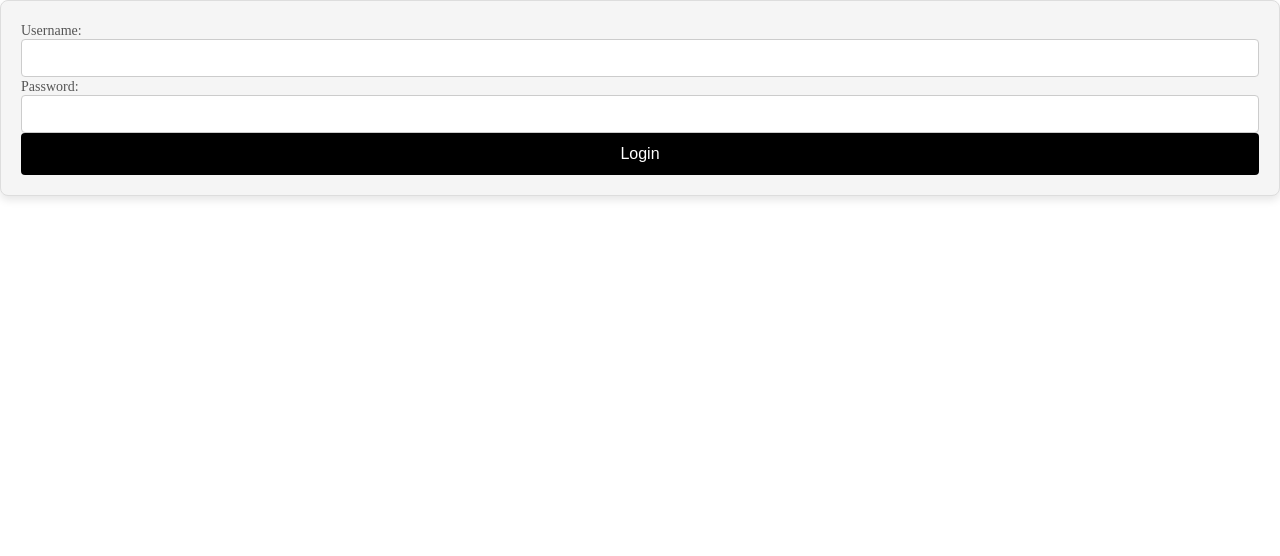
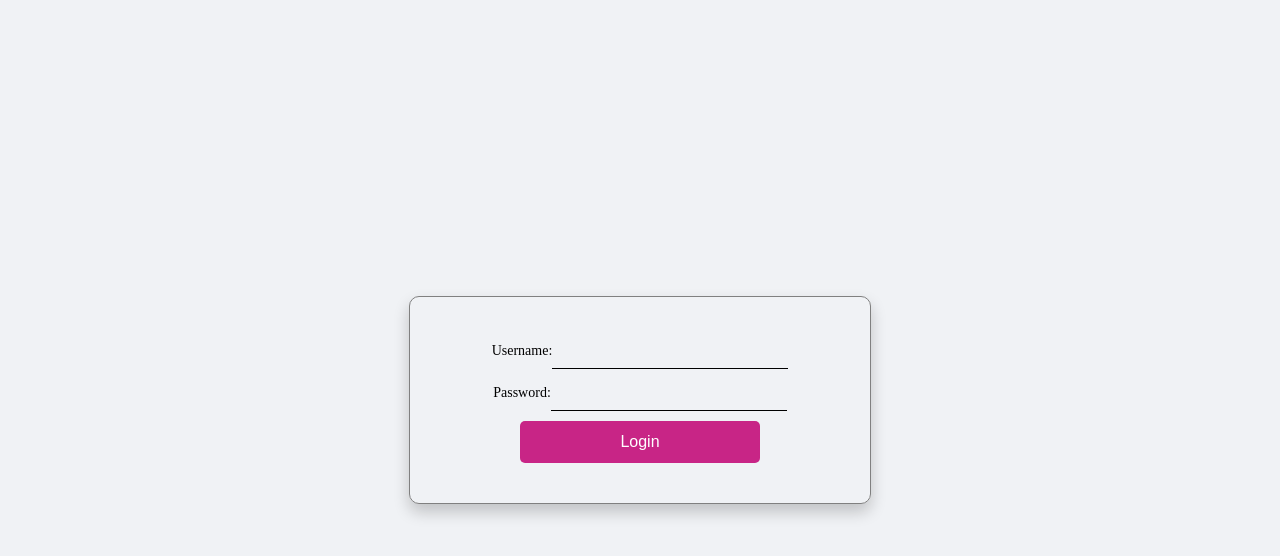
Before and after one commit to KaveriDhore29/SplitMate, an Angular app in the folder splitmate/: page /login in a window 1280 px wide. Shown: the top 556 px of the page. Built offline with nearby package versions, Linux system fonts and the light colour scheme.

Commit message:
style update

```diff
--- a/splitmate/src/app/login/login.component.css
+++ b/splitmate/src/app/login/login.component.css
@@ -1,62 +1,84 @@
+:host {
+  display: flex;
+  justify-content: center;
+  align-items: center;
+  height: 100vh;
+  background-color: #f0f2f5;
+}
+
 .main {
-  width: 100%;
-  max-width: 400px;
-  margin: 100px auto;
+  display: flex;
+  justify-content: center;
+  align-items: center;
+  height: 100vh;
   padding: 20px;
-  text-align: center;
 }
 
 .login-container {
-  padding: 20px;
-  border: 1px solid #ddd;
-  border-radius: 8px;
-  background-color: #f5f5f5;
-  box-shadow: 0 4px 8px rgba(0, 0, 0, 0.1);
+  width: 100%;
+  max-width: 400px;
+  padding: 30px;
+  border-radius: 10px;
+  /* background: grey; */
+  box-shadow: 0 8px 16px rgba(0, 0, 0, 0.2);
+  color: #000000;
+  text-align: center;
+  border: 1px solid grey;
 }
 
 h2 {
   margin-bottom: 20px;
-  color: #333;
   font-size: 24px;
+  color: #ffffff;
 }
 
 .form-group {
-  margin-bottom: 20px;
+  margin-bottom: 15px;
   text-align: left;
 }
 
 label {
-  margin-bottom: 8px;
   font-size: 14px;
-  color: #555;
+  color: #000000;
 }
 
 input {
-  width: 100%;
+  width: 54%;
   padding: 10px;
-  box-sizing: border-box;
-  border: 1px solid #ccc;
-  border-radius: 4px;
+  border: none;
+  border-bottom: 1px solid black;
   font-size: 14px;
+  color: #333;
+  margin-top: 5px;
 }
 
-button {
-  width: 100%;
+input[type="text"], input[type="password"] {
+  background-color: #f0f2f5;
+
+}
+
+input:focus{
+  outline: none;
+}
+
+.button-login button {
+  width: 60%;
   padding: 12px;
-  background-color: #000000;
-  color: white;
+  background-color: #c82586;
+  color: #ffffff;
   border: none;
-  border-radius: 4px;
+  border-radius: 5px;
   font-size: 16px;
   cursor: pointer;
   transition: background-color 0.3s ease;
+  margin: 10px;
 }
 
-button:hover {
-  background-color: #000000;
+.button-login button:hover {
+  background-color: #f42ca4;
 }
 
-.g_id_signin {
+.google-signin {
   margin-top: 20px;
 }
 
@@ -65,9 +87,3 @@ button:hover {
   justify-content: center;
   align-items: center;
 }
-
-.main {
-  display: flex;
-  flex-direction: column;
-  align-items: center;
-}
--- a/splitmate/src/app/navbar/navbar.component.css
+++ b/splitmate/src/app/navbar/navbar.component.css
@@ -3,14 +3,14 @@
   align-items: center;
   justify-content: space-between;
   padding: 0 20px;
-  background-color: #393939;
-  color: #ffffff;
-  height:70px;
+  background-color: #c82586;
+  color: #fff;
+  height: 50px;
 
   .navbar-logo {
     .logo {
-      width: 180px;
-      height: 50px;
+      width: 40px;
+      height: 40px;
     }
   }
 
@@ -18,108 +18,40 @@
     position: relative;
     cursor: pointer;
 
-    .profile-pic {
-      width: 50px;
+    .profile-circle {
+      width: 40px;
       height: 40px;
-      background-color: #f8f2f2;
+      background-color: #ffffff;
       border-radius: 50%;
       display: flex;
       align-items: center;
-      justify-content:center;
-      color: #fff;
+      justify-content: center;
+      color: #040404;
       font-weight: bold;
       font-size: 18px;
-      text-transform: uppercase;
     }
 
     .dropdown-menu {
       position: absolute;
       top: 50px;
       right: 0;
-      background-color: #444;
+      background-color: #ffffff;
       border-radius: 5px;
-      padding: 10px;
+      padding: 30px;
       display: flex;
       flex-direction: column;
       box-shadow: 0 4px 8px rgba(0, 0, 0, 0.2);
 
       .dropdown-item {
         padding: 8px 12px;
-        color: #fff;
+        color: grey;
         background: none;
         border: none;
-        text-align: left;
         cursor: pointer;
-
         &:hover {
-          background-color: #555;
+        color: #555555;
         }
       }
     }
   }
 }
-
-
-
-
-
-
-
-
-
-
-
-
-
-
-
-
-
-
-
-
-
-
-
-
-
-
-
-
-
-
-
-
-
-/* ul {
-    list-style-type: none;
-    margin: 0;
-    padding: 0;
-    overflow: hidden;
-    background-color: #333;
-  }
-
-  li {
-    float: left;
-  }
-
-  li a {
-    display: block;
-    color: white;
-    text-align: center;
-    padding: 14px 16px;
-    text-decoration: none;
-    font-size: 32px;
-  }
-
-  li a:hover:not(.active) {
-    background-color: #df164b;
-  }
-
-  .active {
-    background-color: #df164b;
-  }
-
-  .active:hover{
-    background-color: #333;
-  } */
--- a/splitmate/src/app/navbar/navbar.component.html
+++ b/splitmate/src/app/navbar/navbar.component.html
@@ -9,8 +9,8 @@
   </div>
 
   <div class="profile-container" (click)="toggleDropdown()">
-    <img src="assets/profile.jpg" alt="Profile" class="profile-pic" />
-
+    <!-- <img src="assets/profile.jpg" alt="Profile" class="profile-pic" /> -->
+    <div class="profile-circle">S</div>
     <div class="dropdown-menu" *ngIf="isDropdownOpen">
       <button class="dropdown-item">View Profile</button>
       <button class="dropdown-item" (click)="logout()">Sign Out</button>
--- a/splitmate/src/styles.css
+++ b/splitmate/src/styles.css
@@ -1,4 +1,4 @@
 /* You can add global styles to this file, and also import other style files */
-body{
+body {
     margin: 0;
-}
+  }
```
